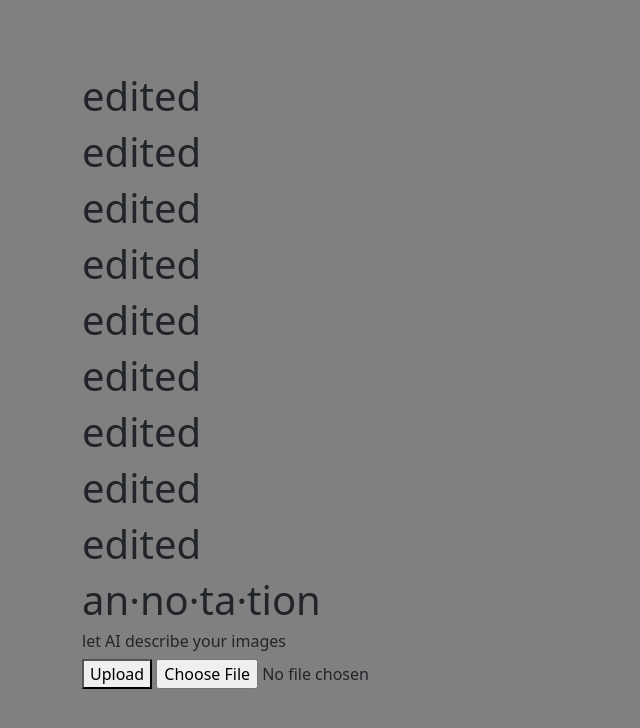
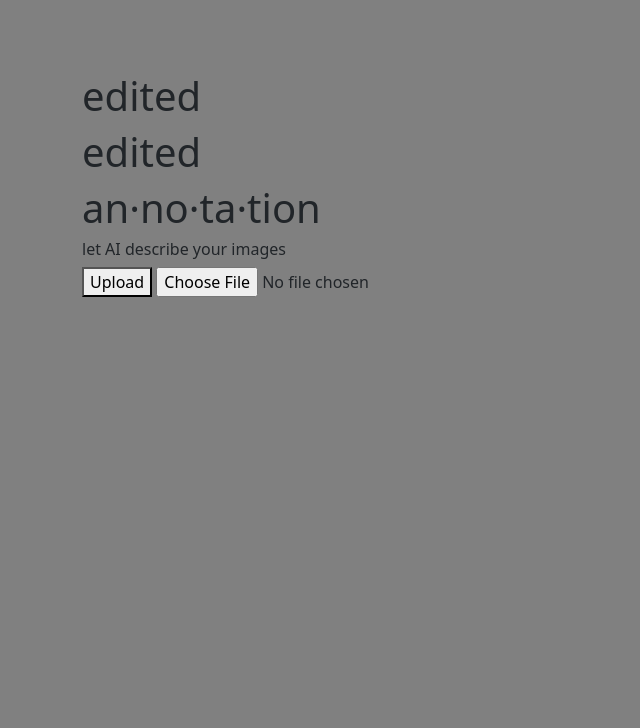
Before and after one commit to niebauer-michael/COT4930, a Flask app: template templates/index.html in a window 1280 px wide. Shown: the top 728 px of the page, without its empty margins (0-640 px from the left). Run offline with Flask 3, Linux system fonts and the light colour scheme; the template is opened without the code that fills it, so the values that code supplies are empty.

Commit message:
cloud build file update

```diff
--- a/templates/index.html
+++ b/templates/index.html
@@ -14,13 +14,6 @@
         <div class="mb-3">
             <form action="/upload" method="POST" enctype="multipart/form-data">
 
-                <h1>edited</h1>
-                <h1>edited</h1>
-                <h1>edited</h1>
-                <h1>edited</h1>
-                <h1>edited</h1>
-                <h1>edited</h1>
-                <h1>edited</h1>
                 <h1>edited</h1>
                 <h1>edited</h1>
 
```
